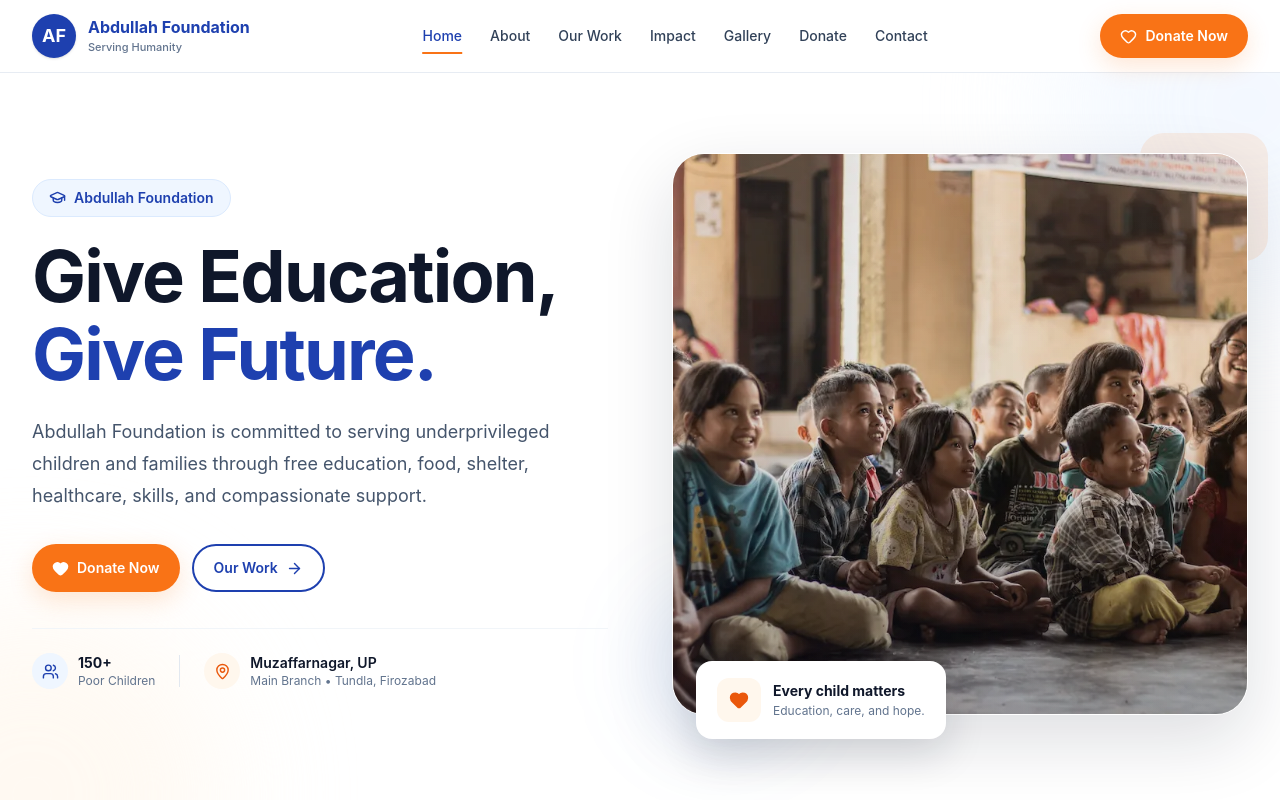
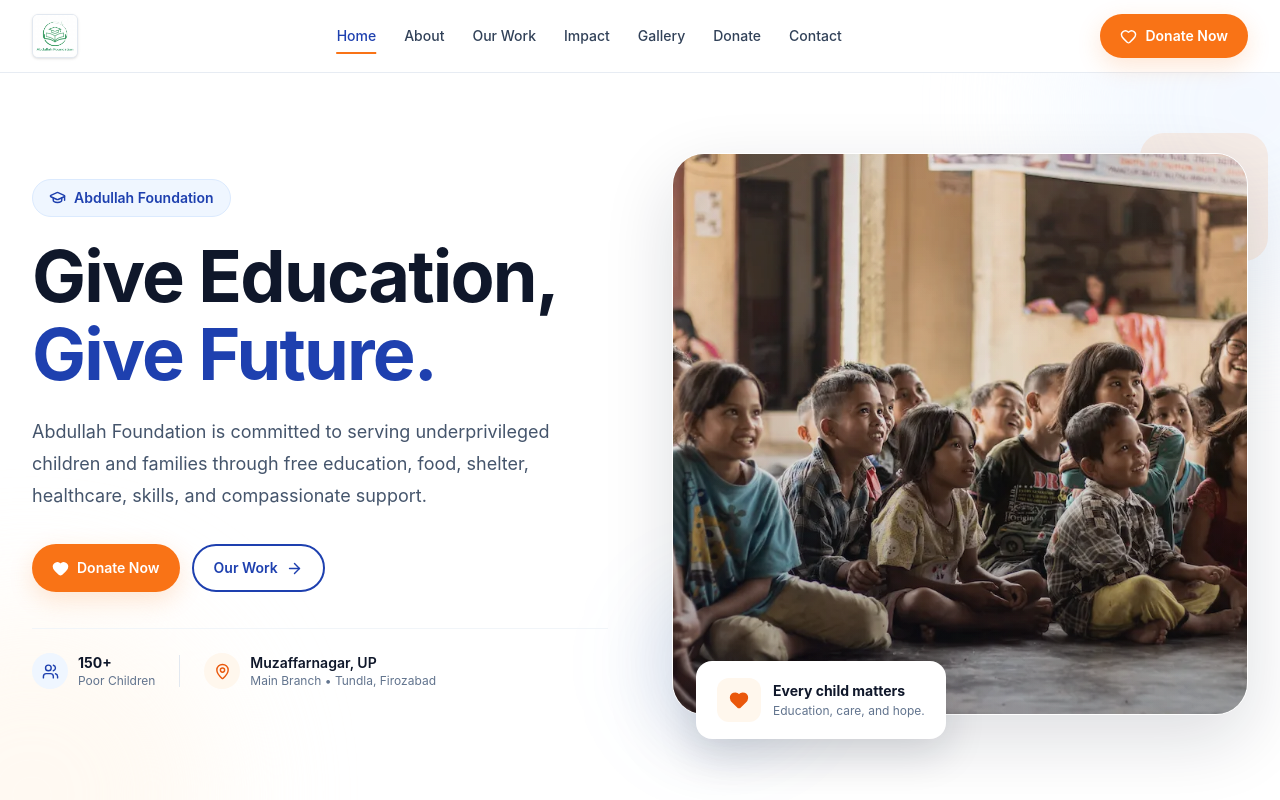
Before and after one commit to AliMehran853/abdullah-foundation, a React (Vite) app: page / in a window 1280 px wide. Shown: the top 800 px of the page. Built offline with nearby package versions, Linux system fonts and the light colour scheme.

Commit message:
Update Abdullah Foundation header logo

```diff
--- a/src/components/layout/Header.jsx
+++ b/src/components/layout/Header.jsx
@@ -1,16 +1,12 @@
 import { useEffect, useState } from "react";
-import {
-    Menu,
-    X,
-    Heart,
-} from "lucide-react";
+import { Menu, X, Heart } from "lucide-react";
 
 import Container from "../ui/Container";
 import Button from "../ui/Button";
 import { navigation } from "../../data/navigation";
+import logo from "../../assets/logo/abdullah-foundation-logo.png";
 
-const WHATSAPP_DONATE_URL =
-    "https://wa.me/917088091108";
+const WHATSAPP_DONATE_URL = "https://wa.me/917088091108";
 
 function Header() {
   const [isMenuOpen, setIsMenuOpen] = useState(false);
@@ -39,8 +35,7 @@ function Header() {
 
         if (!section) return;
 
-                const sectionTop =
-                    section.getBoundingClientRect().top;
+        const sectionTop = section.getBoundingClientRect().top;
 
         if (sectionTop <= headerOffset) {
           currentSection = item.id;
@@ -57,10 +52,7 @@ function Header() {
     });
 
     return () => {
-            window.removeEventListener(
-                "scroll",
-                handleScroll
-            );
+      window.removeEventListener("scroll", handleScroll);
     };
   }, []);
 
@@ -87,7 +79,6 @@ function Header() {
     >
       <Container>
         <div className="flex h-18 items-center justify-between">
-
           {/* =================================================
                         Logo
                     ================================================== */}
@@ -109,15 +100,15 @@ function Header() {
               className="
         flex
         h-11
-                                w-11
+        w-auto
         shrink-0
         items-center
         justify-center
-                                rounded-full
-                                bg-primary-700
-                                text-lg
-                                font-bold
-                                text-white
+        overflow-hidden
+        rounded-md
+        border
+        border-slate-200
+        bg-white
         shadow-sm
         transition-all
         duration-300
@@ -125,31 +116,15 @@ function Header() {
         group-hover:shadow-md
     "
             >
-                            AF
-                        </div>
-
-                        <div className="hidden sm:block">
-                            <p
+              <img
+                src={logo}
+                alt="Abdullah Foundation"
                 className="
-                                    text-base
-                                    font-bold
-                                    leading-tight
-                                    text-primary-700
+                                    h-11
+                                    w-11
+                                    object-contain
                                 "
-                            >
-                                Abdullah Foundation
-                            </p>
-
-                            <p
-                                className="
-                                    mt-0.5
-                                    text-[11px]
-                                    font-medium
-                                    text-slate-500
-                                "
-                            >
-                                Serving Humanity
-                            </p>
+              />
             </div>
           </a>
 
@@ -167,21 +142,14 @@ function Header() {
                         "
           >
             {navigation.map((item) => {
-                            const isActive =
-                                activeSection === item.id;
+              const isActive = activeSection === item.id;
 
               return (
                 <a
                   key={item.id}
                   href={item.href}
-                                    onClick={() =>
-                                        handleNavigationClick(item)
-                                    }
-                                    aria-current={
-                                        isActive
-                                            ? "location"
-                                            : undefined
-                                    }
+                  onClick={() => handleNavigationClick(item)}
+                  aria-current={isActive ? "location" : undefined}
                   className={`
                                         relative
                                         py-2
@@ -240,13 +208,9 @@ function Header() {
 
           <button
             type="button"
-                        onClick={() =>
-                            setIsMenuOpen((prev) => !prev)
-                        }
+            onClick={() => setIsMenuOpen((prev) => !prev)}
             aria-label={
-                            isMenuOpen
-                                ? "Close navigation menu"
-                                : "Open navigation menu"
+              isMenuOpen ? "Close navigation menu" : "Open navigation menu"
             }
             aria-expanded={isMenuOpen}
             className="
@@ -267,11 +231,7 @@ function Header() {
                             lg:hidden
                         "
           >
-                        {isMenuOpen ? (
-                            <X size={24} />
-                        ) : (
-                            <Menu size={24} />
-                        )}
+            {isMenuOpen ? <X size={24} /> : <Menu size={24} />}
           </button>
         </div>
       </Container>
@@ -298,26 +258,16 @@ function Header() {
                 `}
       >
         <Container>
-                    <nav
-                        aria-label="Mobile navigation"
-                        className="flex flex-col py-4"
-                    >
+          <nav aria-label="Mobile navigation" className="flex flex-col py-4">
             {navigation.map((item) => {
-                            const isActive =
-                                activeSection === item.id;
+              const isActive = activeSection === item.id;
 
               return (
                 <a
                   key={item.id}
                   href={item.href}
-                                    onClick={() =>
-                                        handleNavigationClick(item)
-                                    }
-                                    aria-current={
-                                        isActive
-                                            ? "location"
-                                            : undefined
-                                    }
+                  onClick={() => handleNavigationClick(item)}
+                  aria-current={isActive ? "location" : undefined}
                   className={`
                                         relative
                                         rounded-lg
```
Also changed, not shown: src/assets/logo/abdullah-foundation-logo.png (added), src/assets/logo/logo.png (deleted). Lines whose indentation alone changed are shown as unchanged.
